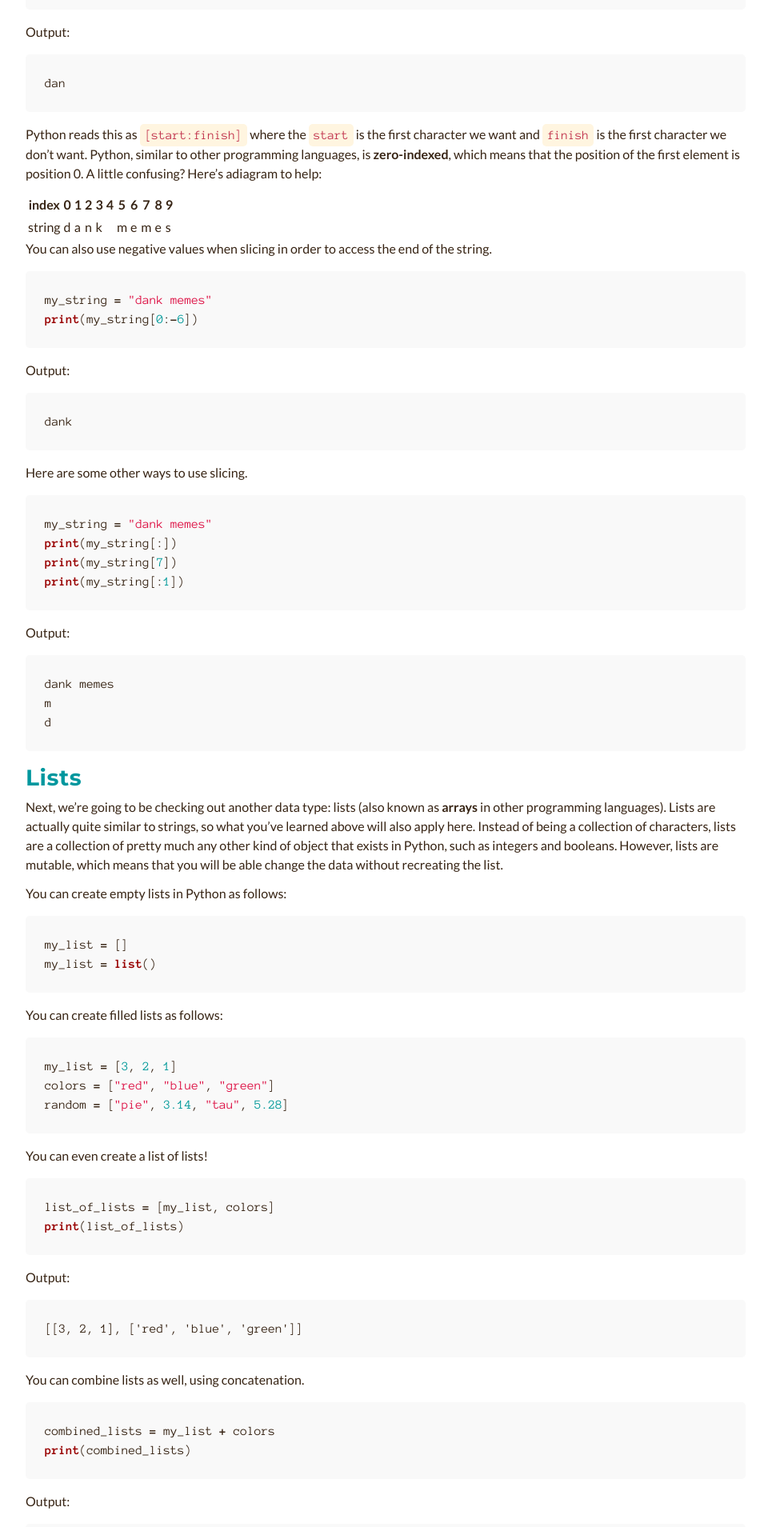
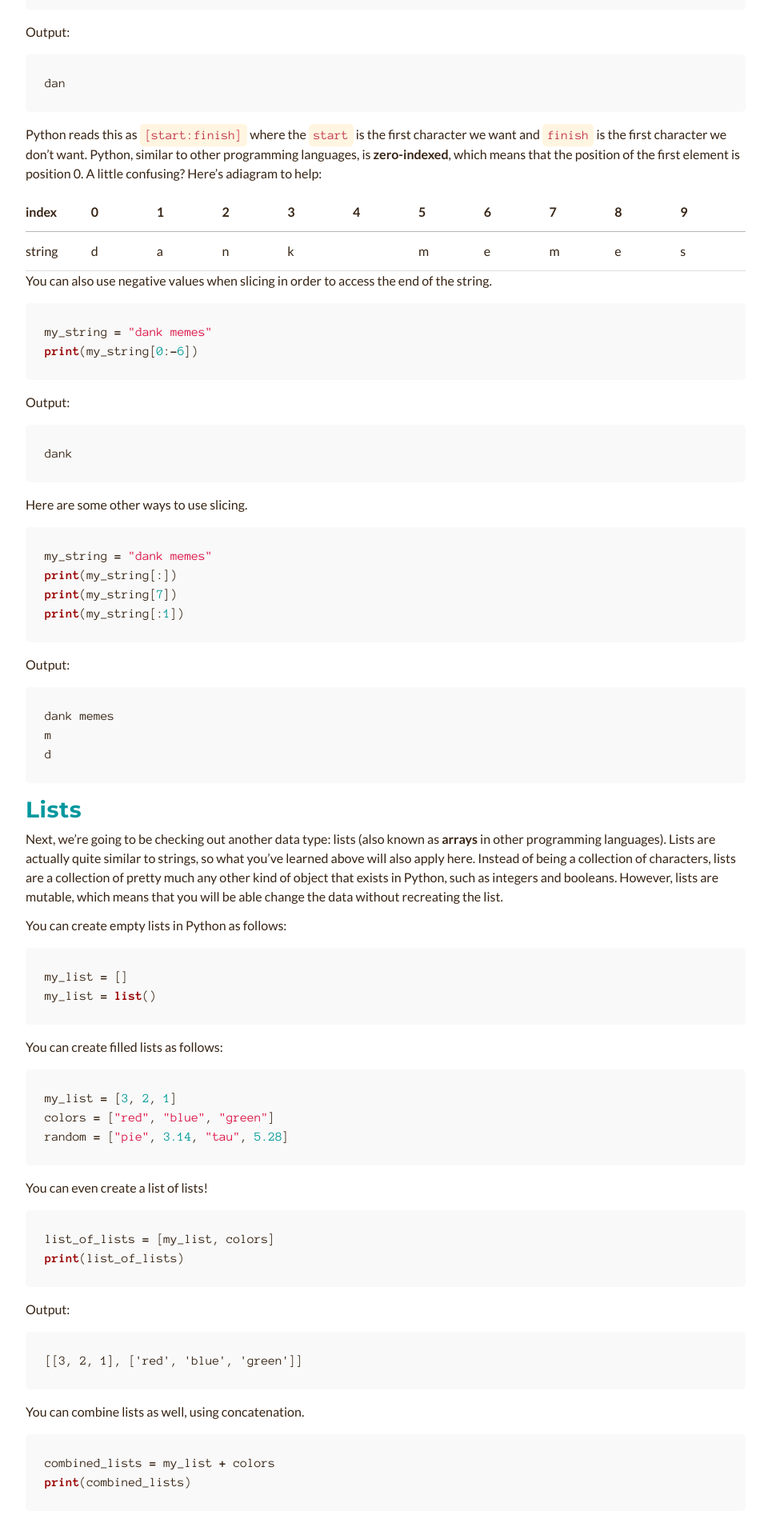
Before and after one commit to starthacking/starthacking.github.io, a Jekyll site: the page built from _posts/2018-01-05-python101.md, in a window 1280 px wide. Shown: the part 3664-5573 px from the top of the page at 80% size, without its empty margins (158-1113 px from the left). Built offline with Jekyll 4.4.1, drawn with Linux system fonts in a browser that asks for light colours; nearby versions of some CDN libraries.

Commit message:
css: format tables

```diff
--- a/assets/css/main.css
+++ b/assets/css/main.css
@@ -139,6 +139,29 @@ pre code {
 
 code, pre {
   font-family: "Anonymous Pro","Bitstream Vera Sans Mono","Consolas","Courier",monospace;
+}
+
+table {
+    border-collapse: collapse;
+    margin: 0.75dm 0;
+    table-layout: fixed;
+    width: 100%;
+}
+
+th {
+    border-bottom: 1px solid #b7b7b7;
+    font-weight: bold;
+    padding: 0.75em 0;
+    text-align: left;
+}
+
+td {
+    border-bottom: 1px solid #ddd;
+    padding: 0.75em 0;
+}
+
+tr, td, th {
+vertical-align: middle;
 }
 
 /* Header */
```
